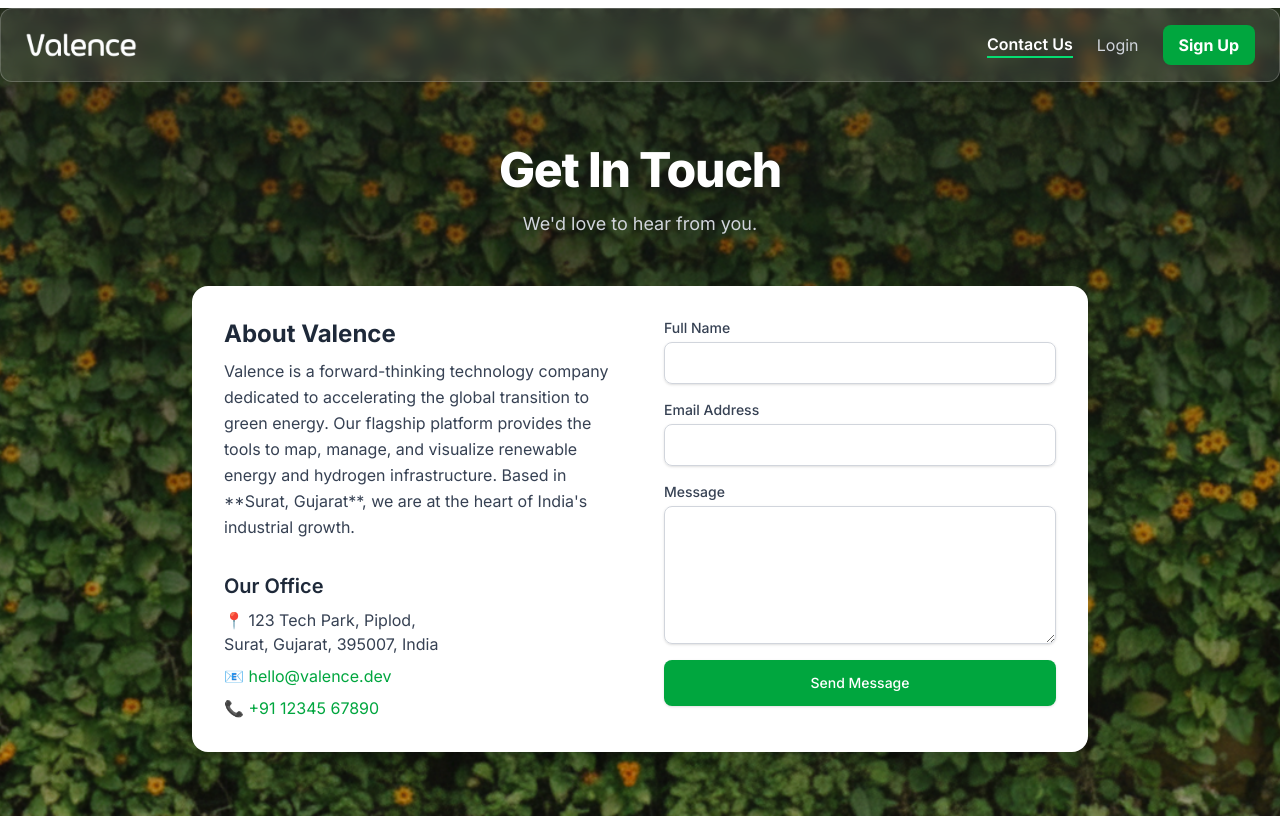
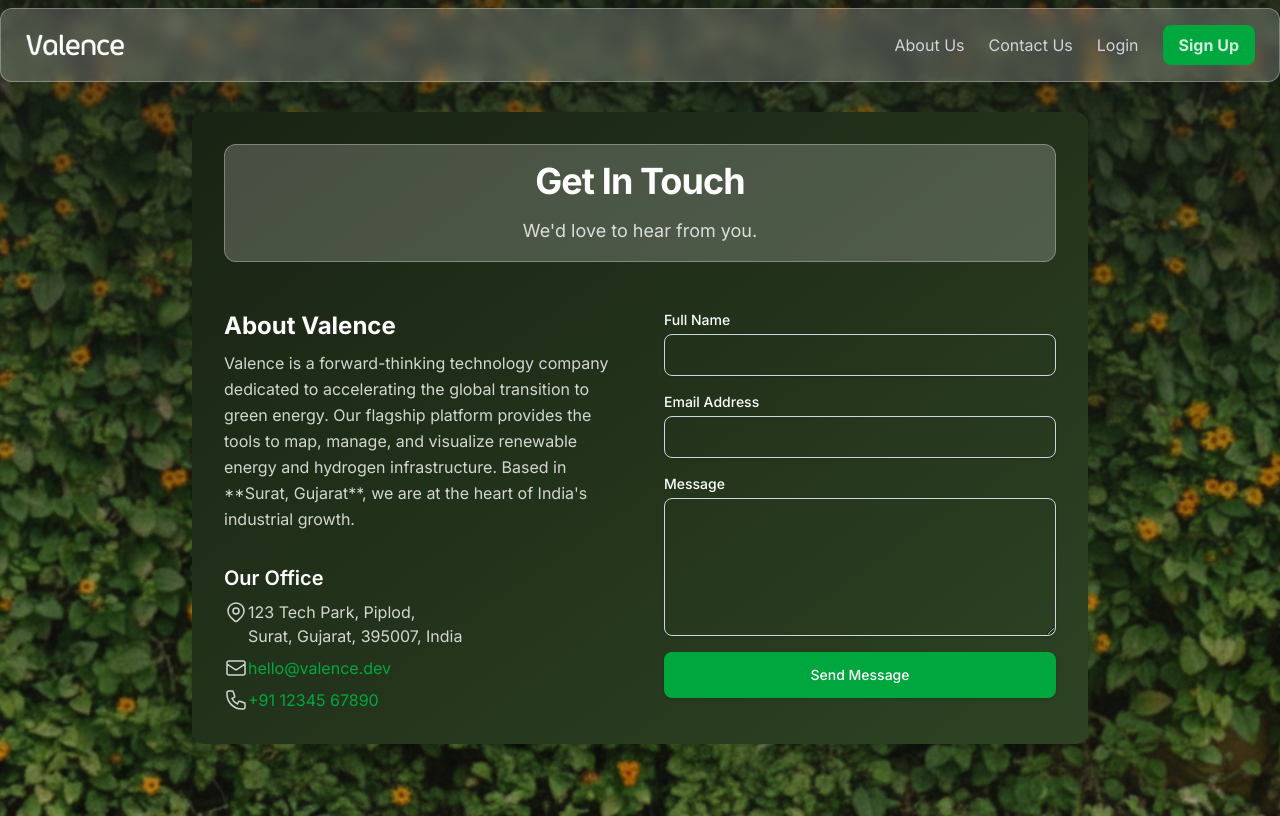
Before and after one commit to ombarvaliya/Valence, a Next.js app: page /contact in a window 1280 px wide. Built offline with nearby package versions, Linux system fonts and the light colour scheme.

Commit message:
UI changes

```diff
--- a/src/app/about/page.tsx
+++ b/src/app/about/page.tsx
@@ -167,7 +167,7 @@ export default function AboutPage() {
               </p>
               <div className="mt-10">
                 <motion.div whileHover={{ scale: 1.05 }} whileTap={{ scale: 0.98 }} className="inline-block">
-                  <Link href="/signup" className="bg-green-600 text-white font-bold text-lg px-8 py-4 rounded-xl shadow-lg shadow-green-500/20 hover:bg-green-700 transition-all duration-300">
+                  <Link href="/auth" className="bg-green-600 text-white font-bold text-lg px-8 py-4 rounded-xl shadow-lg shadow-green-500/20 hover:bg-green-700 transition-all duration-300">
                     Get Started Now
                   </Link>
                 </motion.div>
--- a/src/app/contact/page.tsx
+++ b/src/app/contact/page.tsx
@@ -6,6 +6,9 @@ import Image from 'next/image';
 import logo from '../../../public/logo-withoutBg.png';
 import bgImg from '../../../public/bgImg.png';
 
+const LocationIcon = () => <svg xmlns="http://www.w3.org/2000/svg" className="h-6 w-6" fill="none" viewBox="0 0 24 24" stroke="currentColor"><path strokeLinecap="round" strokeLinejoin="round" strokeWidth={1.5} d="M17.657 16.657L13.414 20.9a1.998 1.998 0 01-2.827 0l-4.244-4.243a8 8 0 1111.314 0z" /><path strokeLinecap="round" strokeLinejoin="round" strokeWidth={1.5} d="M15 11a3 3 0 11-6 0 3 3 0 016 0z" /></svg>;
+const CallIcon = () => <svg xmlns="http://www.w3.org/2000/svg" className="h-6 w-6" fill="none" viewBox="0 0 24 24" stroke="currentColor"><path strokeLinecap="round" strokeLinejoin="round" strokeWidth={1.5} d="M3 5a2 2 0 012-2h3.28a1 1 0 01.948.684l1.498 4.493a1 1 0 01-.502 1.21l-2.257 1.13a11.042 11.042 0 005.516 5.516l1.13-2.257a1 1 0 011.21-.502l4.493 1.498a1 1 0 01.684.949V19a2 2 0 01-2 2h-1C9.716 21 3 14.284 3 6V5z" /></svg>;
+const MailIcon = () => <svg xmlns="http://www.w3.org/2000/svg" className="h-6 w-6" fill="none" viewBox="0 0 24 24" stroke="currentColor"><path strokeLinecap="round" strokeLinejoin="round" strokeWidth={1.5} d="M3 8l7.89 5.26a2 2 0 002.22 0L21 8M5 19h14a2 2 0 002-2V7a2 2 0 00-2-2H5a2 2 0 00-2 2v10a2 2 0 002 2z" /></svg>;
 
 export default function ContactPage() {
   const [name, setName] = useState('');
@@ -39,47 +42,46 @@ export default function ContactPage() {
   };
 
   return (
-    <div
-        style={{ backgroundImage: `url(${bgImg.src})` }}
-        className="bg-cover bg-center min-h-screen"
-    >
+    <div className="p-2 bg-[url('/bgImg.png')] bg-cover bg-center min-h-screen flex flex-col items-center">
       {/* Public Header */}
-      <header className="w-full max-w-7xl mx-auto px-6 py-4 flex justify-between items-center mt-2 bg-white/10 border border-white/20 rounded-xl backdrop-blur-sm text-white">
-        <Link href="/">
-            <Image src={logo} alt="Valence Logo" width={112} height={32} priority />
-        </Link>
+        <header className="fixed top-2 z-50 w-full max-w-7xl bg-white/20 border rounded-xl border-white/30 container mx-auto px-6 py-4 flex justify-between items-center backdrop-blur-sm">
+          <Link href="/"><Image src="/logo-withoutBg.png" alt="Valence Logo" width={100} height={28} /></Link>
           <nav className="space-x-6 flex items-center">
-            <Link href="/contact" className="text-white font-semibold border-b-2 border-green-400">Contact Us</Link>
-            <Link href="/login" className="text-gray-300 hover:text-white transition-colors">Login</Link>
-            <Link href="/signup" className="bg-green-600 hover:bg-green-700 font-bold py-2 px-4 rounded-lg transition-colors">Sign Up</Link>
+            <Link href="/about" className="text-gray-300 hover:text-white transition-colors">About Us</Link>
+            <Link href="/contact" className="text-gray-300 hover:text-white transition-colors">Contact Us</Link>
+            <Link href="/auth?mode=login" className="text-gray-300 hover:text-white transition-colors">Login</Link>
+            <Link href="/auth?mode=signup" className="bg-green-600 hover:bg-green-700 text-white/80 font-bold py-2 px-4 rounded-lg transition-colors">Sign Up</Link>
           </nav>
         </header>
 
       {/* Main Content */}
-      <main className="container mx-auto px-6 py-16">
+      <main className="container mx-auto px-6 py-16 mt-10">
         <div className="max-w-4xl mx-auto">
-          <header className="text-center mb-12 text-white">
-            <h1 className="text-5xl font-extrabold tracking-tight">Get In Touch</h1>
-            <p className="mt-4 text-lg text-gray-300">
+
+          <div className="grid grid-cols-1 md:grid-cols-2 gap-12 p-8 bg-gradient-to-br from-[#192313] to-[#2D4323] rounded-xl shadow-lg">
+
+            <header className="col-span-2 text-center text-white bg-white/20 border border-white/30 rounded-xl py-4">
+              <h1 className="text-4xl font-bold tracking-tight ">Get In Touch</h1>
+              <p className="mt-4 text-lg text-white/80">
                 We'd love to hear from you.
               </p>
             </header>
 
-          <div className="grid grid-cols-1 md:grid-cols-2 gap-12 bg-white p-8 rounded-2xl shadow-lg">
+
             {/* Company Description and Details */}
             <div className="space-y-8">
               <div>
-                <h2 className="text-2xl font-bold text-gray-800">About Valence</h2>
-                <p className="mt-2 text-gray-700 leading-relaxed">
+                <h2 className="text-2xl font-bold text-white">About Valence</h2>
+                <p className="mt-2 text-white/80 leading-relaxed">
                   Valence is a forward-thinking technology company dedicated to accelerating the global transition to green energy. Our flagship platform provides the tools to map, manage, and visualize renewable energy and hydrogen infrastructure. Based in **Surat, Gujarat**, we are at the heart of India's industrial growth.
                 </p>
               </div>
               <div>
-                <h3 className="text-xl font-semibold text-gray-800">Our Office</h3>
-                <address className="mt-2 not-italic text-gray-700 space-y-2">
-                  <p>📍 123 Tech Park, Piplod, <br />Surat, Gujarat, 395007, India</p>
-                  <p>📧 <a href="mailto:hello@valence.dev" className="text-green-600 hover:underline">hello@valence.dev</a></p>
-                  <p>📞 <a href="tel:+911234567890" className="text-green-600 hover:underline">+91 12345 67890</a></p>
+                <h3 className="text-xl font-semibold text-white">Our Office</h3>
+                <address className="mt-2 not-italic text-white/80 space-y-2">
+                  <p className="flex flex-row"><LocationIcon /> 123 Tech Park, Piplod, <br />Surat, Gujarat, 395007, India</p>
+                  <p className="flex flex-row"><MailIcon/> <a href="mailto:hello@valence.dev" className="text-green-600 hover:underline">hello@valence.dev</a></p>
+                  <p className="flex flex-row"><CallIcon/> <a href="tel:+911234567890" className="text-green-600 hover:underline">+91 12345 67890</a></p>
                 </address>
               </div>
             </div>
@@ -88,16 +90,16 @@ export default function ContactPage() {
             <div>
               <form onSubmit={handleSubmit} className="space-y-4">
                 <div>
-                  <label htmlFor="name" className="block text-sm font-medium text-gray-700">Full Name</label>
-                  <input type="text" id="name" value={name} onChange={(e) => setName(e.target.value)} required className="mt-1 block w-full px-4 py-2 border border-gray-300 rounded-lg shadow-sm focus:outline-none focus:ring-2 focus:ring-green-500"/>
+                  <label htmlFor="name" className="block text-sm font-medium text-white">Full Name</label>
+                  <input type="text" id="name" value={name} onChange={(e) => setName(e.target.value)} required className="mt-1 block w-full px-4 py-2 border border-gray-300 rounded-lg shadow-sm focus:outline-none focus:border-green-500"/>
                 </div>
                 <div>
-                  <label htmlFor="email" className="block text-sm font-medium text-gray-700">Email Address</label>
-                  <input type="email" id="email" value={email} onChange={(e) => setEmail(e.target.value)} required className="mt-1 block w-full px-4 py-2 border border-gray-300 rounded-lg shadow-sm focus:outline-none focus:ring-2 focus:ring-green-500"/>
+                  <label htmlFor="email" className="block text-sm font-medium text-white">Email Address</label>
+                  <input type="email" id="email" value={email} onChange={(e) => setEmail(e.target.value)} required className="mt-1 block w-full px-4 py-2 border border-gray-300 rounded-lg shadow-sm focus:outline-none focus:border-green-500"/>
                 </div>
                 <div>
-                  <label htmlFor="message" className="block text-sm font-medium text-gray-700">Message</label>
-                  <textarea id="message" value={message} onChange={(e) => setMessage(e.target.value)} required rows={5} className="mt-1 block w-full px-4 py-2 border border-gray-300 rounded-lg shadow-sm focus:outline-none focus:ring-2 focus:ring-green-500"></textarea>
+                  <label htmlFor="message" className="block text-sm font-medium text-white">Message</label>
+                  <textarea id="message" value={message} onChange={(e) => setMessage(e.target.value)} required rows={5} className="mt-1 block w-full px-4 py-2 border border-gray-300 rounded-lg shadow-sm focus:outline-none focus:border-green-500"></textarea>
                 </div>
                 <button type="submit" disabled={status.submitting} className="w-full flex justify-center py-3 px-4 border border-transparent rounded-lg shadow-sm text-sm font-medium text-white bg-green-600 hover:bg-green-700 focus:outline-none focus:ring-2 focus:ring-offset-2 focus:ring-green-500 disabled:bg-gray-400">
                   {status.submitting ? 'Sending...' : 'Send Message'}
--- a/src/app/page.tsx
+++ b/src/app/page.tsx
@@ -30,9 +30,10 @@ export default function LandingPage() {
         <header className="fixed top-2 z-50 w-full max-w-7xl bg-white/20 border rounded-xl border-white/30 container mx-auto px-6 py-4 flex justify-between items-center backdrop-blur-sm">
           <Link href="/"><Image src="/logo-withoutBg.png" alt="Valence Logo" width={100} height={28} /></Link>
           <nav className="space-x-6 flex items-center">
-            <Link href="/about" className="text-gray-200 hover:text-white font-semibold transition-colors">About Us</Link>
-            <Link href="/login" className="text-gray-300 hover:text-white transition-colors">Login</Link>
-            <Link href="/signup" className="bg-green-600 hover:bg-green-700 text-white font-bold py-2 px-4 rounded-lg transition-colors">Sign Up</Link>
+            <Link href="/about" className="text-gray-300 hover:text-white transition-colors">About Us</Link>
+            <Link href="/contact" className="text-gray-300 hover:text-white transition-colors">Contact Us</Link>
+            <Link href="/auth?mode=login" className="text-gray-300 hover:text-white transition-colors">Login</Link>
+            <Link href="/auth?mode=signup" className="bg-green-600 hover:bg-green-700 text-white/80 font-bold py-2 px-4 rounded-lg transition-colors">Sign Up</Link>
           </nav>
         </header>
         <main className="flex-grow flex items-center">
@@ -44,29 +45,35 @@ export default function LandingPage() {
           >
             <h2 className="text-5xl md:text-6xl font-extrabold leading-tight mb-4">The Future of <span className="text-green-400">Green Energy</span>, Mapped.</h2>
             <p className="text-lg md:text-xl text-gray-300 max-w-3xl mx-auto mb-8">Valence is a cutting-edge platform providing data-driven intelligence to map, analyze, and optimize green hydrogen infrastructure.</p>
-            <Link href="/signup" className="bg-green-600 hover:bg-green-700 text-white font-bold py-4 px-8 rounded-lg text-lg transition-transform transform hover:scale-105">Get Started for Free</Link>
+            <Link href="/auth?mode=signup" className="bg-green-600 hover:bg-green-700 text-white font-bold py-4 px-8 rounded-lg text-lg transition-transform transform hover:scale-105">Get Started for Free</Link>
           </motion.div>
         </main>
       </div>
 
-      <section className="py-16 px-6 mx-auto text-center flex flex-col items-center w-full bg-gradient-to-b from-[#2D4323] to-[#192313]">
+      {/* --- PROBLEM SECTION (Corrected for Centering) --- */}
+      <section className="py-20 w-full bg-gradient-to-b from-[#2D4323] to-[#192313]">
+        <div className="container mx-auto px-6">
             <AnimatedSection>
-          <div className="bg-white/10 py-8 px-4 border border-white/30 rounded-xl flex flex-col items-center max-w-6xl">
+                <div className="bg-white/10 py-8 px-4 border border-white/30 rounded-xl flex flex-col items-center max-w-6xl mx-auto text-center">
                     <div className="text-green-500"><ProblemIcon /></div>
                     <h2 className="text-3xl font-bold text-white mt-4">Problem</h2>
                     <p className="mt-4 text-lg max-w-5xl text-gray-300">The hydrogen economy is growing rapidly, but poor infrastructure planning can lead to redundant investments, high costs, and missed opportunities.</p>
                 </div>
             </AnimatedSection>
+        </div>
       </section>
 
-      <section className="py-8 px-6 text-center flex flex-col items-center bg-gradient-to-b from-[#192313] to-[#121A0E]">
+      {/* --- SOLUTION SECTION (Corrected for Centering) --- */}
+      <section className="py-20 w-full bg-gradient-to-b from-[#192313] to-[#121A0E]">
+        <div className="container mx-auto px-6">
             <AnimatedSection>
-          <div className="bg-white/10 py-8 px-4 border border-white/30 rounded-xl flex flex-col items-center max-w-6xl">
+                <div className="bg-white/10 py-8 px-4 border border-white/30 rounded-xl flex flex-col items-center max-w-6xl mx-auto text-center">
                     <div className="text-green-500"><SolutionIcon /></div>
                     <h2 className="text-3xl font-bold text-white mt-4">Solution</h2>
                     <p className="mt-4 text-lg max-w-5xl text-gray-300">An interactive map-based tool that visualizes infrastructure and recommends optimal site selection using data-driven insights.</p>
                 </div>
             </AnimatedSection>
+        </div>
       </section>
 
       <section className="mx-auto w-full bg-gradient-to-b from-[#121A0E] to-[#2D4323]">
@@ -155,7 +162,7 @@ export default function LandingPage() {
               <p className="mt-4 text-lg text-gray-300">Join Valence today. Start mapping your assets, gain data-driven insights, and become a key player in the green hydrogen revolution.</p>
               <div className="mt-10 flex justify-center gap-4">
                 <motion.div whileHover={{ scale: 1.05 }} whileTap={{ scale: 0.95 }}>
-                  <Link href="/signup" className="block bg-green-600 text-white font-bold text-lg px-8 py-4 rounded-xl shadow-lg">Get Started Now</Link>
+                  <Link href="/auth?mode=signup" className="block bg-green-600 text-white font-bold text-lg px-8 py-4 rounded-xl shadow-lg">Get Started Now</Link>
                 </motion.div>
                 <motion.div whileHover={{ scale: 1.05 }} whileTap={{ scale: 0.95 }}>
                   <Link href="/about" className="block bg-transparent border-2 border-white text-white font-bold text-lg px-8 py-4 rounded-xl shadow-lg hover:bg-white hover:text-[#192313] transition-colors duration-300">Learn More</Link>
@@ -166,7 +173,25 @@ export default function LandingPage() {
         </div>
       </section>
 
-      <footer className="container bg-[#192313] mx-auto px-6 py-8 text-center text-white text-sm">
+      <footer className="bg-[#192313] w-full px-6 py-8 text-center text-white/50 text-sm flex flex-col items-center">
+        <div className="grid grid-cols-4 gap-12 w-full max-w-7xl">
+          <div className="w-full">
+            <img src="/logo-withoutBg.png" className="h-8"></img>
+            <></>
+          </div>
+          <div className="w-full">
+            <img src="/logo-withoutBg.png" className="h-8"></img>
+            <></>
+          </div>
+          <div className="w-full">
+            <img src="/logo-withoutBg.png" className="h-8"></img>
+            <></>
+          </div>
+          <div className="w-full">
+                        <img src="/logo-withoutBg.png" className="h-8"></img>
+            <></>
+          </div>
+        </div>
         &copy; {new Date().getFullYear()} Valence. All Rights Reserved.
       </footer>
     </div>
--- a/src/components/PublicLayout.tsx
+++ b/src/components/PublicLayout.tsx
@@ -17,9 +17,6 @@ export default function PublicLayout({ children }: { children: React.ReactNode }
     <div className="min-h-screen flex flex-col bg-[#121A0E] text-white">
       <motion.header
         className="fixed top-0 z-50 w-full p-2 transition-colors duration-300"
-        animate={{
-          backgroundColor: scrolled ? 'rgba(18, 26, 14, 0.8)' : 'rgba(18, 26, 14, 0)',
-        }}
       >
         <div
           className="max-w-7xl bg-white/5 border rounded-xl border-white/20 container mx-auto px-6 py-4 flex justify-between items-center backdrop-blur-sm transition-shadow duration-300"
@@ -31,7 +28,7 @@ export default function PublicLayout({ children }: { children: React.ReactNode }
             <Image src="/logo-withoutBg.png" alt="Valence Logo" width={100} height={28} />
           </Link>
           <nav className="space-x-6 flex items-center">
-            <Link href="/about" className="text-gray-200 hover:text-white font-semibold transition-colors">
+            <Link href="/about" className="text-gray-300 hover:text-white transition-colors">
               About Us
             </Link>
             <Link href="/contact" className="text-gray-300 hover:text-white transition-colors">
--- a/src/components/ScoreGauge.tsx
+++ b/src/components/ScoreGauge.tsx
@@ -6,7 +6,7 @@ interface ScoreGaugeProps {
   colorClass: string;
 }
 
-const ScoreGauge = ({ score, maxScore = 10, colorClass }: ScoreGaugeProps) => {
+const ScoreGauge = ({ score, maxScore = 100, colorClass }: ScoreGaugeProps) => {
   const percentage = (score / maxScore) * 100;
   const circumference = 2 * Math.PI * 45; // Circle radius is 45
   const offset = circumference - (percentage / 100) * circumference;
@@ -14,6 +14,7 @@ const ScoreGauge = ({ score, maxScore = 10, colorClass }: ScoreGaugeProps) => {
   return (
     <div className="relative flex items-center justify-center w-40 h-40">
       <svg className="w-full h-full" viewBox="0 0 100 100">
+        {/* Background circle */}
         <circle
           className="text-gray-200"
           strokeWidth="10"
@@ -23,6 +24,7 @@ const ScoreGauge = ({ score, maxScore = 10, colorClass }: ScoreGaugeProps) => {
           cx="50"
           cy="50"
         />
+        {/* Progress arc */}
         <circle
           className={colorClass}
           strokeWidth="10"
@@ -37,7 +39,7 @@ const ScoreGauge = ({ score, maxScore = 10, colorClass }: ScoreGaugeProps) => {
           transform="rotate(-90 50 50)"
         />
       </svg>
-      <span className="absolute text-3xl font-bold text-gray-700">{score}</span>
+      <span className="absolute text-xl font-bold text-white">{score}/{maxScore}</span>
     </div>
   );
 };
```
Also changed, not shown: src/app/(app)/dashboard/page.tsx (+30 -26 lines). Lines whose indentation alone changed are shown as unchanged.
